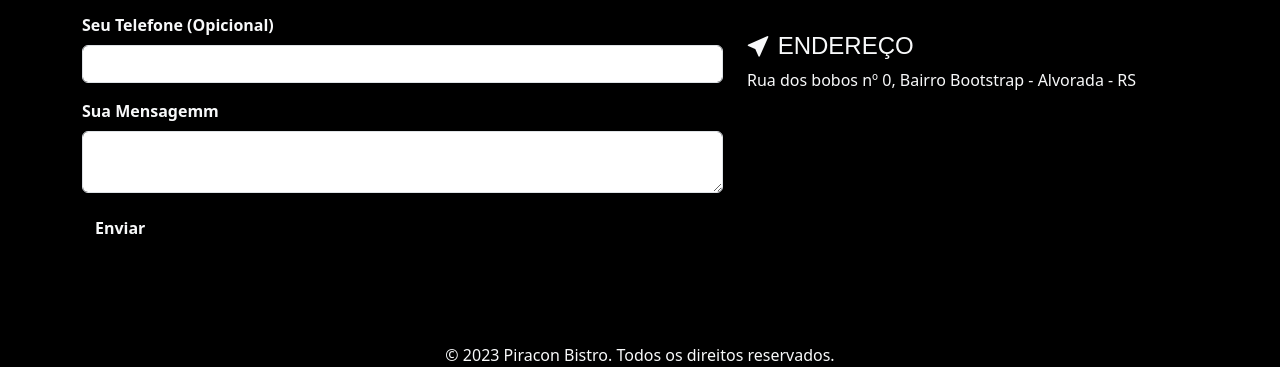
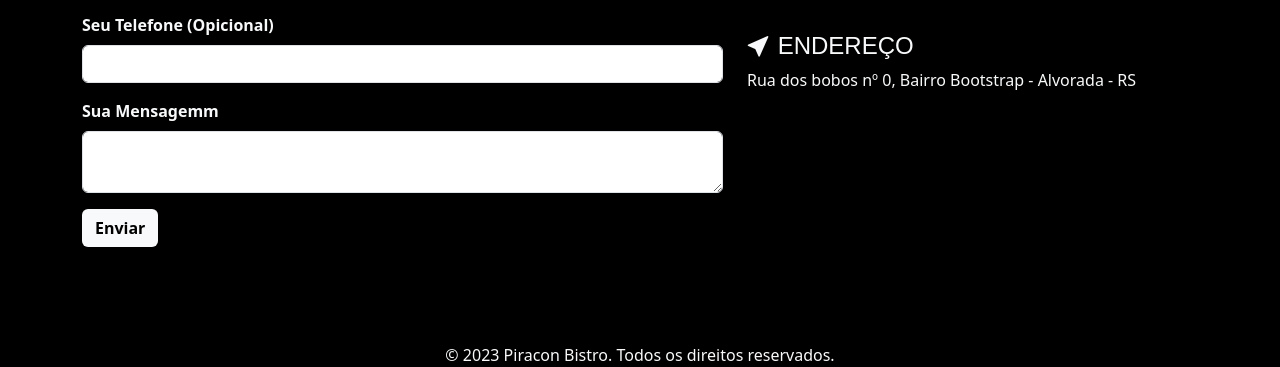
Before and after one commit to G00DGD/bootstrap-3---piraconbistro, a plain HTML site: page index.html in a window 1280 px wide. Shown: the part 3236-3603 px from the top of the page. Drawn offline with nearby package versions, Linux system fonts and the light colour scheme; a web font is replaced by a local one.

Commit message:
Update index.html

```diff
--- a/index.html
+++ b/index.html
@@ -379,7 +379,7 @@
                                     <label for="mensagem" class="form-label fw-bold">Sua Mensagemm</label>
                                     <textarea class="form-control" id="mensagem" required=""></textarea>
                                 </div>
-                                <button type="submit" class="btn fw-bold bg-black text-light">Enviar</button>
+                                <button type="submit" class="btn fw-bold bg-light text-black">Enviar</button>
                             </form>
                         </div>
                         <div class="col-md-5">
```
